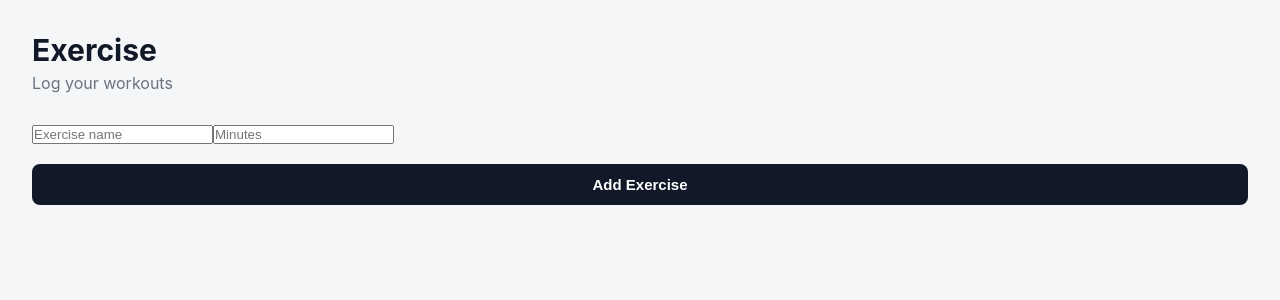
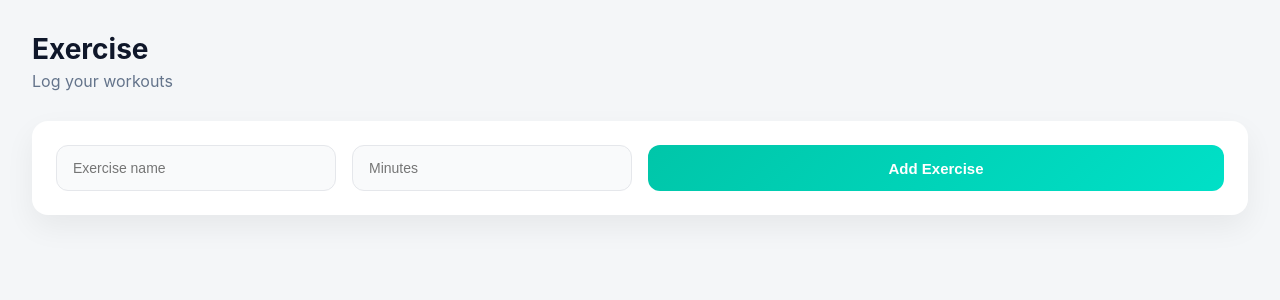
Before and after one commit to Bhuviofficial/Fitness-Frontend, a React (Vite) app: page /exercise in a window 1280 px wide. Shown: the top 300 px of the page. Built offline with nearby package versions, Linux system fonts and the light colour scheme; sample sign-in values are in the browser's storage.

Commit message:
css added

```diff
--- a/src/index.css
+++ b/src/index.css
@@ -789,6 +789,149 @@ body {
   margin-top: 20px;
   width: 100%;
 }
+/* ============================= */
+/* SHARED FORM STYLES */
+/* ============================= */
+
+.goal-form,
+.exercise-form,
+.nutrition-form {
+  background: #ffffff;
+  padding: 24px;
+  border-radius: 16px;
+  box-shadow: 0 12px 30px rgba(0, 0, 0, 0.06);
+  display: grid;
+  grid-template-columns: repeat(auto-fit, minmax(180px, 1fr));
+  gap: 16px;
+  margin-bottom: 30px;
+}
+
+/* INPUTS */
+.goal-form input,
+.exercise-form input,
+.nutrition-form input,
+.goal-form select,
+.exercise-form select {
+  padding: 14px 16px;
+  border-radius: 12px;
+  border: 1px solid #e5e7eb;
+  font-size: 14px;
+  background: #f9fafb;
+  transition: all 0.2s ease;
+}
+
+.goal-form input:focus,
+.exercise-form input:focus,
+.nutrition-form input:focus {
+  outline: none;
+  border-color: #00c6a9;
+  background: #ffffff;
+  box-shadow: 0 0 0 3px rgba(0, 198, 169, 0.15);
+}
+
+/* ADD BUTTON */
+.goal-form button,
+.exercise-form button,
+.nutrition-form button {
+  grid-column: span 2;
+  padding: 14px;
+  border-radius: 12px;
+  background: linear-gradient(135deg, #00c6a9, #00e0c7);
+  color: white;
+  font-size: 15px;
+  font-weight: 600;
+  border: none;
+  cursor: pointer;
+  transition: all 0.2s ease;
+}
+
+.goal-form button:hover,
+.exercise-form button:hover,
+.nutrition-form button:hover {
+  transform: translateY(-2px);
+  box-shadow: 0 12px 25px rgba(0, 198, 169, 0.35);
+}
+
+/* ============================= */
+/* GOAL & EXERCISE CARDS */
+/* ============================= */
+
+.goal-card {
+  background: #ffffff;
+  padding: 22px;
+  border-radius: 16px;
+  box-shadow: 0 10px 25px rgba(0, 0, 0, 0.06);
+  transition: all 0.2s ease;
+  position: relative;
+  overflow: hidden;
+}
+
+.goal-card::after {
+  content: "";
+  position: absolute;
+  inset: 0;
+  background: linear-gradient(
+    120deg,
+    rgba(0, 198, 169, 0.12),
+    transparent
+  );
+  opacity: 0;
+  transition: opacity 0.2s ease;
+}
+
+.goal-card:hover::after {
+  opacity: 1;
+}
+
+.goal-card:hover {
+  transform: translateY(-6px);
+}
+
+.goal-card h4 {
+  font-size: 16px;
+  font-weight: 600;
+  margin-bottom: 8px;
+  color: #0f172a;
+}
+
+.goal-value {
+  font-size: 22px;
+  font-weight: 700;
+  color: #00c6a9;
+}
+
+/* ============================= */
+/* NUTRITION MEAL INPUT LOOK */
+/* ============================= */
+
+.meal-card {
+  border-left: 5px solid #00c6a9;
+}
+
+.meal-cal {
+  background: rgba(22, 163, 74, 0.1);
+  padding: 6px 12px;
+  border-radius: 999px;
+  font-size: 13px;
+  color: #16a34a;
+  font-weight: 600;
+}
+
+/* ============================= */
+/* PAGE HEADERS */
+/* ============================= */
+
+.goals-header h2,
+.nutrition-header h2 {
+  font-size: 28px;
+  font-weight: 700;
+  color: #0f172a;
+}
+
+.goals-header p,
+.nutrition-header p {
+  color: #64748b;
+}
 
 
 /* ---------- MOBILE ---------- */
--- a/src/pages/Exercise.jsx
+++ b/src/pages/Exercise.jsx
@@ -33,11 +33,11 @@ const Exercise = () => {
         <p>Log your workouts</p>
       </div>
 
-      <div className="goal-form">
-        <input placeholder="Exercise name" value={name} onChange={(e) => setName(e.target.value)} />
-        <input type="number" placeholder="Minutes" value={duration} onChange={(e) => setDuration(e.target.value)} />
-        <button className="primary-btn" onClick={addExercise}>Add Exercise</button>
-      </div>
+      <div className="exercise-form">
+  <input placeholder="Exercise name" />
+  <input placeholder="Minutes" />
+  <button>Add Exercise</button>
+</div>
 
       <div className="goals-grid">
         {exercises.map((ex) => (
--- a/src/pages/Goals.jsx
+++ b/src/pages/Goals.jsx
@@ -43,13 +43,12 @@ const Goals = () => {
         <p>Track and achieve your goals</p>
       </div>
 
-      <div className="goal-form">
-        <input placeholder="Goal name" value={name} onChange={(e) => setName(e.target.value)} />
-        <input type="number" placeholder="Target" value={target} onChange={(e) => setTarget(e.target.value)} />
-        <input placeholder="Unit (steps, kcal)" value={unit} onChange={(e) => setUnit(e.target.value)} />
-        <button className="primary-btn" onClick={addGoal}>Add Goal</button>
-      </div>
-
+     <div className="goal-form">
+  <input placeholder="Goal name" />
+  <input placeholder="Target" />
+  <input placeholder="Unit (steps, kcal)" />
+  <button>Add Goal</button>
+</div>
       <div className="goals-grid">
         {goals.map((goal) => (
           <div className="goal-card" key={goal.id}>
--- a/src/pages/Nutrition.jsx
+++ b/src/pages/Nutrition.jsx
@@ -116,6 +116,12 @@ const Nutrition = () => {
           <p className="summary-value">{totals.fats} g</p>
         </div>
       </section>
+      <div className="nutrition-form">
+  <input placeholder="Food name" />
+  <input placeholder="Calories" />
+  <button>Add Meal</button>
+</div>
+
 
       {/* ADD MEAL */}
       <section className="add-meal">
```
